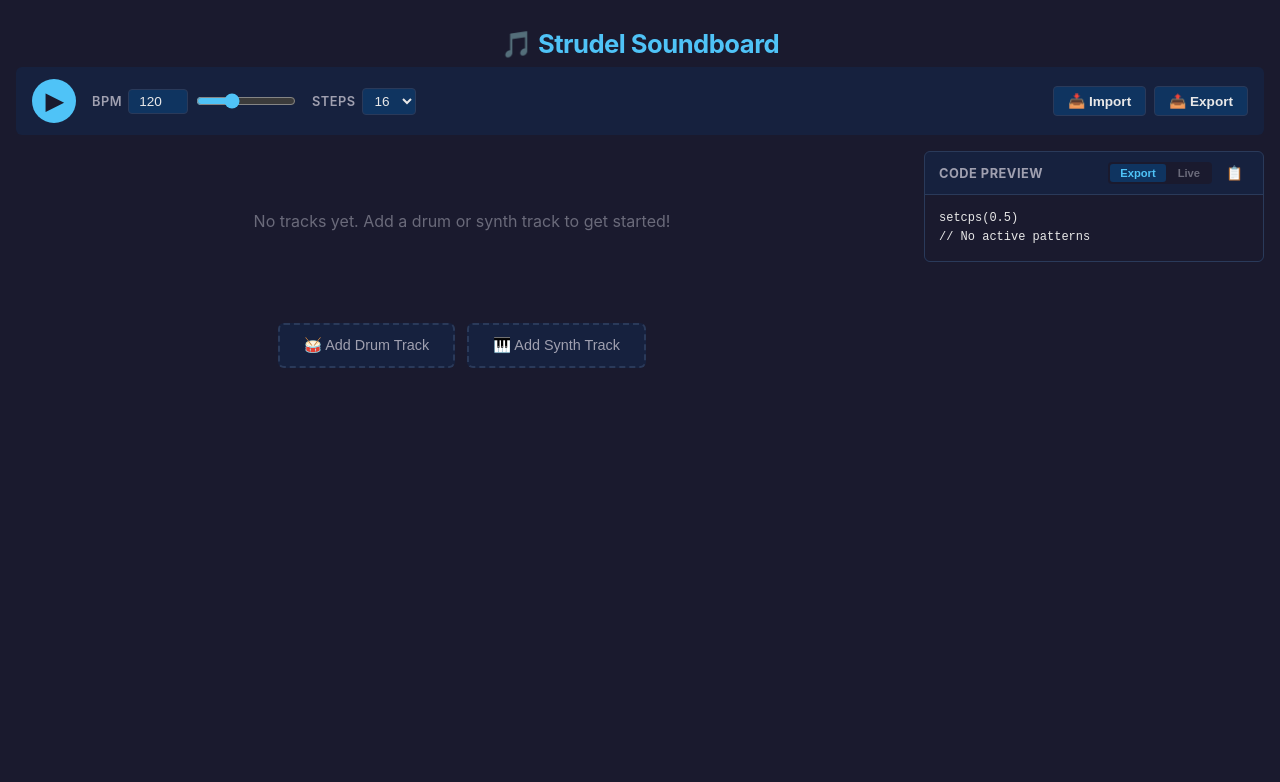
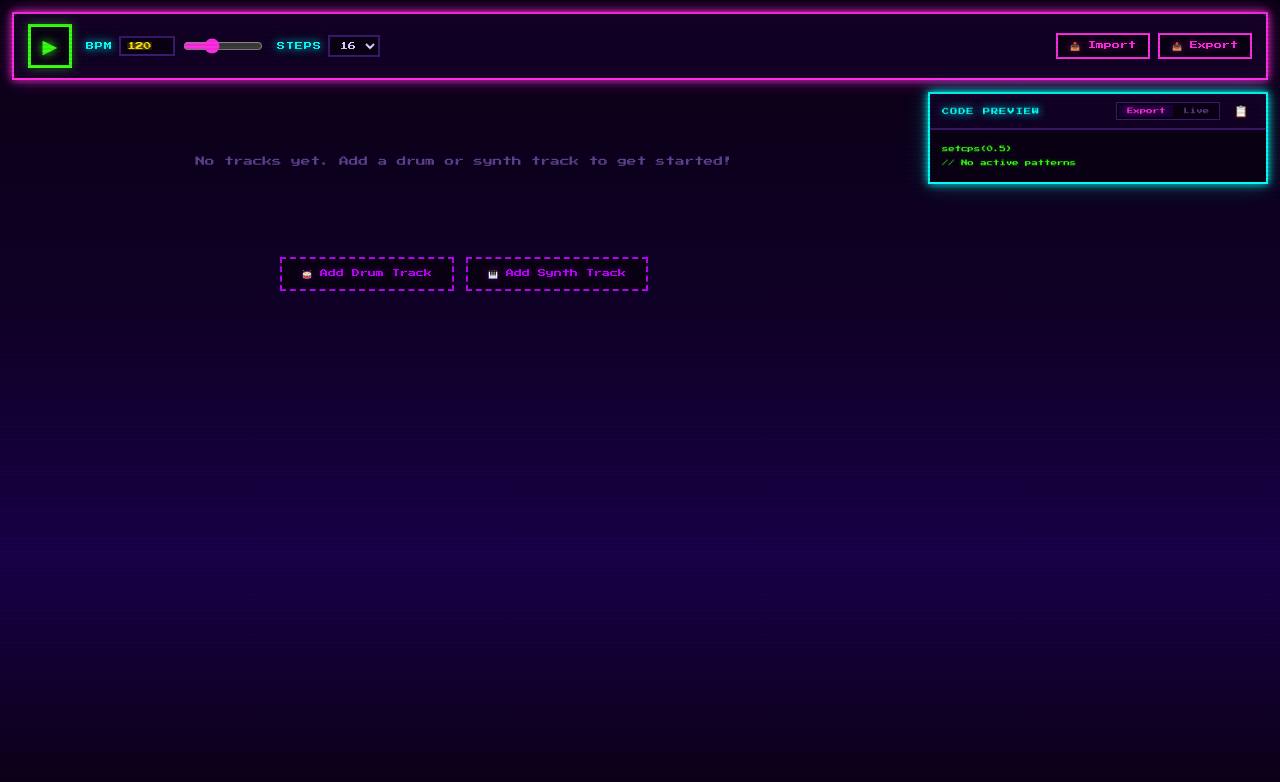
Before and after one commit to vargamateistvan/strudel-soundboard, a React (Vite) app: page / in a window 1280 px wide. Shown: the top 782 px of the page. Built offline with nearby package versions, Linux system fonts and the light colour scheme.

Commit message:
style: Synthwave design

```diff
--- a/index.html
+++ b/index.html
@@ -5,6 +5,9 @@
   <meta charset="UTF-8" />
   <link rel="icon" type="image/svg+xml" href="/favicon.svg" />
   <meta name="viewport" content="width=device-width, initial-scale=1.0" />
+  <link rel="preconnect" href="https://fonts.googleapis.com" />
+  <link rel="preconnect" href="https://fonts.gstatic.com" crossorigin />
+  <link href="https://fonts.googleapis.com/css2?family=Press+Start+2P&display=swap" rel="stylesheet" />
   <title>Strudel Soundboard</title>
 </head>
 
--- a/src/components/App.css
+++ b/src/components/App.css
@@ -1,36 +1,66 @@
+/* ===== 8-BIT SYNTHWAVE THEME ===== */
+
 :root {
-  --bg-primary: #1a1a2e;
-  --bg-secondary: #16213e;
-  --bg-tertiary: #0f3460;
-  --bg-surface: #1e2a4a;
-  --text-primary: #e8e8e8;
-  --text-secondary: #a0a0b0;
-  --text-muted: #6a6a7a;
-  --accent: #4fc3f7;
-  --accent-hover: #29b6f6;
-  --danger: #e57373;
-  --warning: #ffb74d;
-  --success: #81c784;
-  --border: #2a3a5a;
-  --step-bg: #1e2a4a;
-  --step-bg-beat: #243050;
-  --step-hover: #2a3a5a;
-  --step-current: rgba(255, 255, 255, 0.12);
-  --radius: 6px;
-  --radius-sm: 4px;
+  --bg-primary: #0a0014;
+  --bg-secondary: #120024;
+  --bg-tertiary: #1a0038;
+  --bg-surface: #200045;
+  --text-primary: #e0d0ff;
+  --text-secondary: #9080c0;
+  --text-muted: #604090;
+  --neon-pink: #ff2de2;
+  --neon-cyan: #00fff7;
+  --neon-yellow: #ffe600;
+  --neon-orange: #ff6b00;
+  --neon-green: #39ff14;
+  --neon-purple: #bf00ff;
+  --danger: #ff1744;
+  --warning: #ffe600;
+  --success: #39ff14;
+  --border: #3a1a6e;
+  --step-bg: #150030;
+  --step-bg-beat: #1c003e;
+  --step-hover: #2a0055;
+  --step-current: rgba(0, 255, 247, 0.25);
+  --glow-pink: 0 0 8px #ff2de2, 0 0 20px rgba(255, 45, 226, 0.3);
+  --glow-cyan: 0 0 8px #00fff7, 0 0 20px rgba(0, 255, 247, 0.3);
+  --pixel-font: 'Press Start 2P', monospace;
+  --ui-font: 'Press Start 2P', 'Courier New', monospace;
+  --radius: 0px;
+  --radius-sm: 0px;
 }
 
 * {
   margin: 0;
   padding: 0;
   box-sizing: border-box;
+  image-rendering: pixelated;
 }
 
 body {
-  font-family: 'Inter', -apple-system, BlinkMacSystemFont, 'Segoe UI', sans-serif;
+  font-family: var(--ui-font);
   background: var(--bg-primary);
   color: var(--text-primary);
   min-height: 100vh;
+  background-image:
+    linear-gradient(180deg, #0a0014 0%, #100028 40%, #1a004a 70%, #0a0014 100%);
+  background-attachment: fixed;
+}
+
+/* Scanline overlay */
+body::after {
+  content: '';
+  position: fixed;
+  inset: 0;
+  pointer-events: none;
+  z-index: 9999;
+  background: repeating-linear-gradient(
+    0deg,
+    transparent,
+    transparent 2px,
+    rgba(0, 0, 0, 0.08) 2px,
+    rgba(0, 0, 0, 0.08) 4px
+  );
 }
 
 #root {
@@ -41,24 +71,12 @@
 .app {
   max-width: 1800px;
   margin: 0 auto;
-  padding: 16px;
-}
-
-.app-header {
-  text-align: center;
-  padding: 12px 0 8px;
-}
-
-.app-title {
-  font-size: 1.6rem;
-  font-weight: 700;
-  color: var(--accent);
-  letter-spacing: -0.5px;
+  padding: 12px;
 }
 
 .app-main {
   display: flex;
-  gap: 16px;
+  gap: 12px;
   align-items: flex-start;
 }
 
@@ -72,8 +90,8 @@
   min-width: 280px;
   flex-shrink: 0;
   position: sticky;
-  top: 16px;
-  max-height: calc(100vh - 32px);
+  top: 12px;
+  max-height: calc(100vh - 24px);
 }
 
 @media (max-width: 1100px) {
@@ -91,11 +109,12 @@
 .toolbar {
   display: flex;
   align-items: center;
-  gap: 16px;
-  padding: 12px 16px;
+  gap: 14px;
+  padding: 10px 14px;
   background: var(--bg-secondary);
-  border-radius: var(--radius);
-  margin-bottom: 16px;
+  border: 2px solid var(--neon-pink);
+  box-shadow: var(--glow-pink), inset 0 0 30px rgba(255, 45, 226, 0.05);
+  margin-bottom: 12px;
   flex-wrap: wrap;
 }
 
@@ -113,142 +132,184 @@
   display: flex;
   align-items: center;
   gap: 6px;
-  font-size: 0.8rem;
-  color: var(--text-secondary);
+  font-size: 0.5rem;
+  color: var(--neon-cyan);
   text-transform: uppercase;
-  letter-spacing: 0.5px;
-  font-weight: 600;
+  letter-spacing: 1px;
+  font-weight: 400;
+  text-shadow: var(--glow-cyan);
 }
 
 .toolbar-input {
-  background: var(--bg-tertiary);
-  border: 1px solid var(--border);
-  color: var(--text-primary);
-  border-radius: var(--radius-sm);
-  padding: 4px 8px;
-  font-size: 0.85rem;
-  width: 60px;
+  background: var(--bg-primary);
+  border: 2px solid var(--border);
+  color: var(--neon-yellow);
+  padding: 4px 6px;
+  font-size: 0.5rem;
+  font-family: var(--pixel-font);
+  width: 56px;
   text-align: center;
+  text-shadow: 0 0 6px var(--neon-yellow);
+}
+
+.toolbar-input:focus {
+  border-color: var(--neon-cyan);
+  outline: none;
+  box-shadow: var(--glow-cyan);
 }
 
 .toolbar-select {
-  background: var(--bg-tertiary);
-  border: 1px solid var(--border);
+  background: var(--bg-primary);
+  border: 2px solid var(--border);
   color: var(--text-primary);
-  border-radius: var(--radius-sm);
-  padding: 4px 8px;
-  font-size: 0.85rem;
+  padding: 4px 6px;
+  font-size: 0.5rem;
+  font-family: var(--pixel-font);
+}
+
+.toolbar-select:focus {
+  border-color: var(--neon-cyan);
+  outline: none;
 }
 
 .toolbar-slider {
-  width: 100px;
-  accent-color: var(--accent);
+  width: 80px;
+  accent-color: var(--neon-pink);
 }
 
 .toolbar-btn {
-  border: none;
-  border-radius: var(--radius-sm);
-  padding: 6px 14px;
+  border: 2px solid var(--border);
+  padding: 6px 12px;
   cursor: pointer;
-  font-size: 0.85rem;
-  font-weight: 600;
-  transition: background 0.15s, transform 0.1s;
+  font-size: 0.5rem;
+  font-family: var(--pixel-font);
+  font-weight: 400;
+  transition: all 0.1s;
+  background: var(--bg-tertiary);
+  color: var(--text-primary);
+}
+
+.toolbar-btn:hover {
+  border-color: var(--neon-cyan);
+  color: var(--neon-cyan);
+  text-shadow: var(--glow-cyan);
 }
 
 .toolbar-btn:active {
-  transform: scale(0.96);
+  transform: scale(0.95);
 }
 
 .transport-btn {
-  font-size: 1.4rem;
-  padding: 8px 16px;
-  background: var(--accent);
-  color: var(--bg-primary);
-  border-radius: 50%;
+  font-size: 1.2rem;
+  padding: 6px;
+  background: var(--bg-primary);
+  color: var(--neon-green);
+  border: 3px solid var(--neon-green);
   width: 44px;
   height: 44px;
   display: flex;
   align-items: center;
   justify-content: center;
+  box-shadow: 0 0 10px rgba(57, 255, 20, 0.4), inset 0 0 10px rgba(57, 255, 20, 0.1);
+  text-shadow: 0 0 10px var(--neon-green);
 }
 
 .transport-btn:hover {
-  background: var(--accent-hover);
+  background: rgba(57, 255, 20, 0.1);
+  box-shadow: 0 0 20px rgba(57, 255, 20, 0.6), inset 0 0 15px rgba(57, 255, 20, 0.15);
 }
 
 .transport-btn.playing {
-  background: var(--danger);
+  color: var(--danger);
+  border-color: var(--danger);
+  box-shadow: 0 0 10px rgba(255, 23, 68, 0.4), inset 0 0 10px rgba(255, 23, 68, 0.1);
+  text-shadow: 0 0 10px var(--danger);
+}
+
+.transport-btn.playing:hover {
+  box-shadow: 0 0 20px rgba(255, 23, 68, 0.6), inset 0 0 15px rgba(255, 23, 68, 0.15);
 }
 
 .action-btn {
-  background: var(--bg-tertiary);
-  color: var(--text-primary);
-  border: 1px solid var(--border);
+  background: var(--bg-primary);
+  color: var(--neon-pink);
+  border: 2px solid var(--neon-pink);
+  text-shadow: 0 0 6px rgba(255, 45, 226, 0.5);
 }
 
 .action-btn:hover {
-  background: var(--bg-surface);
+  background: rgba(255, 45, 226, 0.1);
+  box-shadow: var(--glow-pink);
+  color: var(--neon-pink);
+  border-color: var(--neon-pink);
+  text-shadow: 0 0 10px var(--neon-pink);
 }
 
 /* ---- Track List ---- */
 .track-list {
   display: flex;
   flex-direction: column;
-  gap: 12px;
+  gap: 10px;
 }
 
 .empty-state {
   text-align: center;
   padding: 60px 20px;
   color: var(--text-muted);
-  font-size: 1rem;
+  font-size: 0.6rem;
+  line-height: 2;
 }
 
 .add-track-buttons {
   display: flex;
   gap: 12px;
   justify-content: center;
-  padding: 20px 0;
+  padding: 16px 0;
 }
 
 .add-track-btn {
-  background: var(--bg-secondary);
-  border: 2px dashed var(--border);
-  color: var(--text-secondary);
-  border-radius: var(--radius);
-  padding: 12px 24px;
-  font-size: 0.9rem;
+  background: var(--bg-primary);
+  border: 2px dashed var(--neon-purple);
+  color: var(--neon-purple);
+  padding: 10px 20px;
+  font-size: 0.5rem;
+  font-family: var(--pixel-font);
   cursor: pointer;
-  transition: border-color 0.15s, color 0.15s;
+  transition: all 0.15s;
+  text-shadow: 0 0 6px rgba(191, 0, 255, 0.4);
 }
 
 .add-track-btn:hover {
-  border-color: var(--accent);
-  color: var(--accent);
+  border-style: solid;
+  background: rgba(191, 0, 255, 0.08);
+  box-shadow: 0 0 15px rgba(191, 0, 255, 0.3);
+  color: #d940ff;
 }
 
 /* ---- Track ---- */
 .track {
   background: var(--bg-secondary);
-  border-radius: var(--radius);
-  border-left: 4px solid var(--track-color, var(--accent));
+  border: 2px solid var(--border);
+  border-left: 4px solid var(--track-color, var(--neon-pink));
   display: flex;
   overflow: hidden;
+  box-shadow: 0 0 8px rgba(255, 45, 226, 0.1);
 }
 
 .track-muted {
-  opacity: 0.5;
+  opacity: 0.4;
+  filter: saturate(0.3);
 }
 
 /* ---- Track Header ---- */
 .track-header {
   width: 180px;
   min-width: 180px;
-  padding: 10px 12px;
+  padding: 8px 10px;
   display: flex;
   flex-direction: column;
-  gap: 6px;
-  border-right: 1px solid var(--border);
+  gap: 5px;
+  border-right: 2px solid var(--border);
 }
 
 .track-header-top {
@@ -260,17 +321,19 @@
 .track-name-input {
   background: transparent;
   border: none;
-  color: var(--text-primary);
-  font-size: 0.85rem;
-  font-weight: 600;
-  width: 130px;
+  color: var(--neon-cyan);
+  font-size: 0.5rem;
+  font-family: var(--pixel-font);
+  font-weight: 400;
+  width: 120px;
   padding: 2px 4px;
-  border-radius: var(--radius-sm);
+  text-shadow: var(--glow-cyan);
 }
 
 .track-name-input:focus {
-  background: var(--bg-tertiary);
-  outline: 1px solid var(--accent);
+  background: var(--bg-primary);
+  outline: 2px solid var(--neon-cyan);
+  box-shadow: var(--glow-cyan);
 }
 
 .track-remove-btn {
@@ -278,14 +341,14 @@
   border: none;
   color: var(--text-muted);
   cursor: pointer;
-  font-size: 1rem;
+  font-size: 0.7rem;
+  font-family: var(--pixel-font);
   padding: 2px 6px;
-  border-radius: var(--radius-sm);
 }
 
 .track-remove-btn:hover {
   color: var(--danger);
-  background: rgba(229, 115, 115, 0.15);
+  text-shadow: 0 0 8px var(--danger);
 }
 
 .track-controls {
@@ -295,13 +358,18 @@
 }
 
 .track-select {
-  background: var(--bg-tertiary);
-  border: 1px solid var(--border);
+  background: var(--bg-primary);
+  border: 2px solid var(--border);
   color: var(--text-primary);
-  border-radius: var(--radius-sm);
-  padding: 3px 6px;
-  font-size: 0.75rem;
+  padding: 2px 4px;
+  font-size: 0.45rem;
+  font-family: var(--pixel-font);
   width: 100%;
+}
+
+.track-select:focus {
+  border-color: var(--neon-cyan);
+  outline: none;
 }
 
 .add-row-select {
@@ -315,41 +383,48 @@
 }
 
 .toggle-btn {
-  width: 24px;
-  height: 24px;
-  border-radius: var(--radius-sm);
-  border: 1px solid var(--border);
-  background: var(--bg-tertiary);
+  width: 22px;
+  height: 22px;
+  border: 2px solid var(--border);
+  background: var(--bg-primary);
   color: var(--text-muted);
-  font-size: 0.7rem;
-  font-weight: 700;
+  font-size: 0.4rem;
+  font-family: var(--pixel-font);
+  font-weight: 400;
   cursor: pointer;
-  transition: background 0.15s;
+  transition: all 0.1s;
+}
+
+.toggle-btn:hover {
+  border-color: var(--text-secondary);
 }
 
 .mute-btn.active {
   background: var(--danger);
   color: white;
   border-color: var(--danger);
+  box-shadow: 0 0 8px rgba(255, 23, 68, 0.5);
+  text-shadow: 0 0 4px rgba(255, 255, 255, 0.5);
 }
 
 .solo-btn.active {
-  background: var(--warning);
+  background: var(--neon-yellow);
   color: var(--bg-primary);
-  border-color: var(--warning);
+  border-color: var(--neon-yellow);
+  box-shadow: 0 0 8px rgba(255, 230, 0, 0.5);
 }
 
 .volume-slider {
   flex: 1;
   height: 4px;
-  accent-color: var(--accent);
+  accent-color: var(--neon-pink);
 }
 
 /* ---- Step Grid ---- */
 .step-grid-container {
   flex: 1;
   overflow-x: auto;
-  padding: 8px 8px 4px;
+  padding: 6px 6px 4px;
 }
 
 .step-grid {
@@ -367,7 +442,7 @@
 .row-label {
   width: 48px;
   min-width: 48px;
-  font-size: 0.7rem;
+  font-size: 0.4rem;
   color: var(--text-secondary);
   text-align: right;
   padding-right: 6px;
@@ -378,8 +453,9 @@
 }
 
 .row-label-text {
-  font-family: 'JetBrains Mono', 'Fira Code', monospace;
+  font-family: var(--pixel-font);
   text-transform: uppercase;
+  font-size: 0.4rem;
 }
 
 .row-remove-btn {
@@ -387,7 +463,8 @@
   border: none;
   color: var(--text-muted);
   cursor: pointer;
-  font-size: 0.7rem;
+  font-size: 0.5rem;
+  font-family: var(--pixel-font);
   padding: 0 2px;
   opacity: 0;
   transition: opacity 0.15s;
@@ -399,6 +476,7 @@
 
 .row-remove-btn:hover {
   color: var(--danger);
+  text-shadow: 0 0 6px var(--danger);
 }
 
 .step-cells {
@@ -411,31 +489,35 @@
   width: 32px;
   min-width: 32px;
   height: 24px;
-  border: none;
-  border-radius: 3px;
+  border: 2px solid transparent;
   background: var(--step-bg);
   cursor: pointer;
-  transition: background 0.1s, box-shadow 0.1s;
+  transition: all 0.08s;
 }
 
 .step-cell.step-beat {
   background: var(--step-bg-beat);
+  border-color: rgba(58, 26, 110, 0.4);
 }
 
 .step-cell:hover {
   background: var(--step-hover);
+  border-color: var(--neon-purple);
 }
 
 .step-cell.step-active {
-  box-shadow: inset 0 0 0 1px rgba(255, 255, 255, 0.2);
+  box-shadow: 0 0 6px currentColor;
+  border-color: rgba(255, 255, 255, 0.15);
 }
 
 .step-cell.step-active:hover {
-  filter: brightness(1.2);
+  filter: brightness(1.3);
+  box-shadow: 0 0 12px currentColor;
 }
 
 .step-cell.step-current {
-  box-shadow: inset 0 0 0 2px rgba(255, 255, 255, 0.5);
+  border: 2px solid var(--neon-cyan);
+  box-shadow: 0 0 8px rgba(0, 255, 247, 0.4);
 }
 
 .step-numbers {
@@ -448,82 +530,86 @@
   width: 32px;
   min-width: 32px;
   text-align: center;
-  font-size: 0.6rem;
+  font-size: 0.35rem;
   color: var(--text-muted);
   margin-right: 2px;
+  font-family: var(--pixel-font);
 }
 
 .step-beat-num {
-  color: var(--text-secondary);
+  color: var(--neon-purple);
+  text-shadow: 0 0 4px rgba(191, 0, 255, 0.3);
 }
 
 /* ---- Modals ---- */
 .modal-overlay {
   position: fixed;
   inset: 0;
-  background: rgba(0, 0, 0, 0.6);
+  background: rgba(0, 0, 0, 0.75);
   display: flex;
   align-items: center;
   justify-content: center;
   z-index: 100;
-  backdrop-filter: blur(4px);
 }
 
 .modal {
   background: var(--bg-secondary);
-  border-radius: var(--radius);
-  border: 1px solid var(--border);
+  border: 3px solid var(--neon-pink);
+  box-shadow: var(--glow-pink), 0 0 40px rgba(255, 45, 226, 0.15);
   width: 90%;
   max-width: 700px;
   max-height: 80vh;
   display: flex;
   flex-direction: column;
-  box-shadow: 0 20px 60px rgba(0, 0, 0, 0.4);
 }
 
 .modal-header {
   display: flex;
   align-items: center;
   justify-content: space-between;
-  padding: 16px 20px;
-  border-bottom: 1px solid var(--border);
+  padding: 12px 16px;
+  border-bottom: 2px solid var(--border);
 }
 
 .modal-header h2 {
-  font-size: 1.1rem;
-  font-weight: 600;
+  font-size: 0.6rem;
+  font-family: var(--pixel-font);
+  font-weight: 400;
+  color: var(--neon-cyan);
+  text-shadow: var(--glow-cyan);
 }
 
 .modal-close {
   background: none;
   border: none;
   color: var(--text-muted);
-  font-size: 1.2rem;
+  font-size: 0.8rem;
+  font-family: var(--pixel-font);
   cursor: pointer;
   padding: 4px 8px;
-  border-radius: var(--radius-sm);
 }
 
 .modal-close:hover {
-  color: var(--text-primary);
-  background: var(--bg-tertiary);
+  color: var(--danger);
+  text-shadow: 0 0 8px var(--danger);
 }
 
 .modal-tabs {
   display: flex;
-  border-bottom: 1px solid var(--border);
+  border-bottom: 2px solid var(--border);
 }
 
 .modal-tab {
   flex: 1;
-  padding: 10px 16px;
+  padding: 8px 12px;
   background: none;
   border: none;
-  color: var(--text-secondary);
-  font-size: 0.85rem;
+  color: var(--text-muted);
+  font-size: 0.45rem;
+  font-family: var(--pixel-font);
   cursor: pointer;
-  border-bottom: 2px solid transparent;
-  transition: color 0.15s, border-color 0.15s;
+  border-bottom: 3px solid transparent;
+  transition: all 0.15s;
 }
 
 .modal-tab:hover {
@@ -531,34 +617,35 @@
 }
 
 .modal-tab.active {
-  color: var(--accent);
-  border-bottom-color: var(--accent);
+  color: var(--neon-pink);
+  border-bottom-color: var(--neon-pink);
+  text-shadow: 0 0 6px rgba(255, 45, 226, 0.5);
 }
 
 .modal-body {
-  padding: 16px 20px;
+  padding: 14px 16px;
   overflow-y: auto;
   flex: 1;
 }
 
 .code-block {
   background: var(--bg-primary);
-  border: 1px solid var(--border);
-  border-radius: var(--radius-sm);
-  padding: 16px;
-  font-family: 'JetBrains Mono', 'Fira Code', monospace;
-  font-size: 0.8rem;
-  line-height: 1.5;
+  border: 2px solid var(--border);
+  padding: 14px;
+  font-family: var(--pixel-font);
+  font-size: 0.45rem;
+  line-height: 2;
   overflow-x: auto;
   white-space: pre-wrap;
-  color: var(--text-primary);
+  color: var(--neon-green);
+  text-shadow: 0 0 4px rgba(57, 255, 20, 0.3);
 }
 
 .modal-footer {
   display: flex;
   gap: 8px;
-  padding: 12px 20px;
-  border-top: 1px solid var(--border);
+  padding: 10px 16px;
+  border-top: 2px solid var(--border);
 }
 
 .modal-footer a {
@@ -567,103 +654,113 @@
 
 /* ---- Import Modal ---- */
 .import-hint {
-  font-size: 0.85rem;
+  font-size: 0.45rem;
   color: var(--text-secondary);
   margin-bottom: 12px;
+  line-height: 1.8;
 }
 
 .import-textarea {
   width: 100%;
   background: var(--bg-primary);
-  border: 1px solid var(--border);
-  border-radius: var(--radius-sm);
-  color: var(--text-primary);
-  font-family: 'JetBrains Mono', 'Fira Code', monospace;
-  font-size: 0.8rem;
-  line-height: 1.5;
-  padding: 12px;
+  border: 2px solid var(--border);
+  color: var(--neon-green);
+  font-family: var(--pixel-font);
+  font-size: 0.45rem;
+  line-height: 2;
+  padding: 10px;
   resize: vertical;
+  text-shadow: 0 0 4px rgba(57, 255, 20, 0.3);
 }
 
 .import-textarea:focus {
-  outline: 1px solid var(--accent);
+  outline: none;
+  border-color: var(--neon-cyan);
+  box-shadow: var(--glow-cyan);
 }
 
 .import-textarea::placeholder {
   color: var(--text-muted);
+  text-shadow: none;
 }
 
 .import-error {
   margin-top: 12px;
-  padding: 10px 14px;
-  background: rgba(229, 115, 115, 0.1);
-  border: 1px solid var(--danger);
-  border-radius: var(--radius-sm);
+  padding: 8px 12px;
+  background: rgba(255, 23, 68, 0.1);
+  border: 2px solid var(--danger);
   color: var(--danger);
-  font-size: 0.85rem;
+  font-size: 0.45rem;
+  font-family: var(--pixel-font);
+  line-height: 1.8;
+  text-shadow: 0 0 4px rgba(255, 23, 68, 0.3);
 }
 
 .import-warnings {
   margin-top: 12px;
-  padding: 10px 14px;
-  background: rgba(255, 183, 77, 0.1);
-  border: 1px solid var(--warning);
-  border-radius: var(--radius-sm);
-  color: var(--warning);
-  font-size: 0.85rem;
+  padding: 8px 12px;
+  background: rgba(255, 230, 0, 0.05);
+  border: 2px solid var(--neon-yellow);
+  color: var(--neon-yellow);
+  font-size: 0.45rem;
+  font-family: var(--pixel-font);
+  line-height: 1.8;
+  text-shadow: 0 0 4px rgba(255, 230, 0, 0.3);
 }
 
 .import-warnings ul {
   margin-top: 4px;
-  padding-left: 20px;
+  padding-left: 16px;
 }
 
 /* ---- Code Preview Panel ---- */
 .code-preview {
   background: var(--bg-secondary);
-  border-radius: var(--radius);
-  border: 1px solid var(--border);
+  border: 2px solid var(--neon-cyan);
+  box-shadow: var(--glow-cyan), inset 0 0 20px rgba(0, 255, 247, 0.03);
   display: flex;
   flex-direction: column;
   height: 100%;
-  max-height: calc(100vh - 32px);
+  max-height: calc(100vh - 24px);
 }
 
 .code-preview-header {
   display: flex;
   align-items: center;
   gap: 8px;
-  padding: 10px 14px;
-  border-bottom: 1px solid var(--border);
+  padding: 8px 12px;
+  border-bottom: 2px solid var(--border);
 }
 
 .code-preview-title {
-  font-size: 0.8rem;
-  font-weight: 700;
-  color: var(--text-secondary);
+  font-size: 0.45rem;
+  font-family: var(--pixel-font);
+  font-weight: 400;
+  color: var(--neon-cyan);
   text-transform: uppercase;
-  letter-spacing: 0.5px;
+  letter-spacing: 1px;
   margin-right: auto;
+  text-shadow: var(--glow-cyan);
 }
 
 .code-preview-tabs {
   display: flex;
   gap: 2px;
   background: var(--bg-primary);
-  border-radius: var(--radius-sm);
   padding: 2px;
+  border: 1px solid var(--border);
 }
 
 .code-preview-tab {
   background: none;
   border: none;
   color: var(--text-muted);
-  font-size: 0.7rem;
-  font-weight: 600;
-  padding: 3px 10px;
-  border-radius: 3px;
+  font-size: 0.4rem;
+  font-family: var(--pixel-font);
+  font-weight: 400;
+  padding: 3px 8px;
   cursor: pointer;
-  transition: background 0.15s, color 0.15s;
+  transition: all 0.15s;
 }
 
 .code-preview-tab:hover {
@@ -672,42 +769,42 @@
 
 .code-preview-tab.active {
   background: var(--bg-tertiary);
-  color: var(--accent);
+  color: var(--neon-pink);
+  text-shadow: 0 0 6px rgba(255, 45, 226, 0.5);
 }
 
 .code-preview-copy {
   background: none;
   border: none;
   cursor: pointer;
-  font-size: 0.85rem;
+  font-size: 0.7rem;
   padding: 2px 6px;
-  border-radius: var(--radius-sm);
-  transition: background 0.15s;
+  transition: all 0.15s;
 }
 
 .code-preview-copy:hover {
-  background: var(--bg-tertiary);
+  text-shadow: 0 0 8px var(--neon-cyan);
 }
 
 .code-preview-code {
   flex: 1;
   overflow: auto;
-  padding: 14px;
+  padding: 12px;
   margin: 0;
-  font-family: 'JetBrains Mono', 'Fira Code', monospace;
-  font-size: 0.75rem;
-  line-height: 1.6;
-  color: var(--text-primary);
+  font-family: var(--pixel-font);
+  font-size: 0.4rem;
+  line-height: 2.2;
+  color: var(--neon-green);
   white-space: pre-wrap;
   word-break: break-word;
   background: var(--bg-primary);
-  border-radius: 0 0 var(--radius) var(--radius);
+  text-shadow: 0 0 4px rgba(57, 255, 20, 0.3);
 }
 
 /* ---- Scrollbar ---- */
 ::-webkit-scrollbar {
-  width: 8px;
-  height: 8px;
+  width: 6px;
+  height: 6px;
 }
 
 ::-webkit-scrollbar-track {
@@ -715,10 +812,11 @@
 }
 
 ::-webkit-scrollbar-thumb {
-  background: var(--border);
-  border-radius: 4px;
+  background: var(--neon-purple);
+  box-shadow: 0 0 4px rgba(191, 0, 255, 0.3);
 }
 
 ::-webkit-scrollbar-thumb:hover {
-  background: var(--text-muted);
+  background: var(--neon-pink);
+  box-shadow: 0 0 6px rgba(255, 45, 226, 0.4);
 }
--- a/src/components/App.tsx
+++ b/src/components/App.tsx
@@ -73,10 +73,6 @@
 
   return (
     <div className="app">
-      <header className="app-header">
-        <h1 className="app-title">🎵 Strudel Soundboard</h1>
-      </header>
-
       <Toolbar
         bpm={tracks.project.bpm}
         stepCount={tracks.project.stepCount}
```
Also changed, not shown: src/lib/constants.ts (+12 -12 lines).
